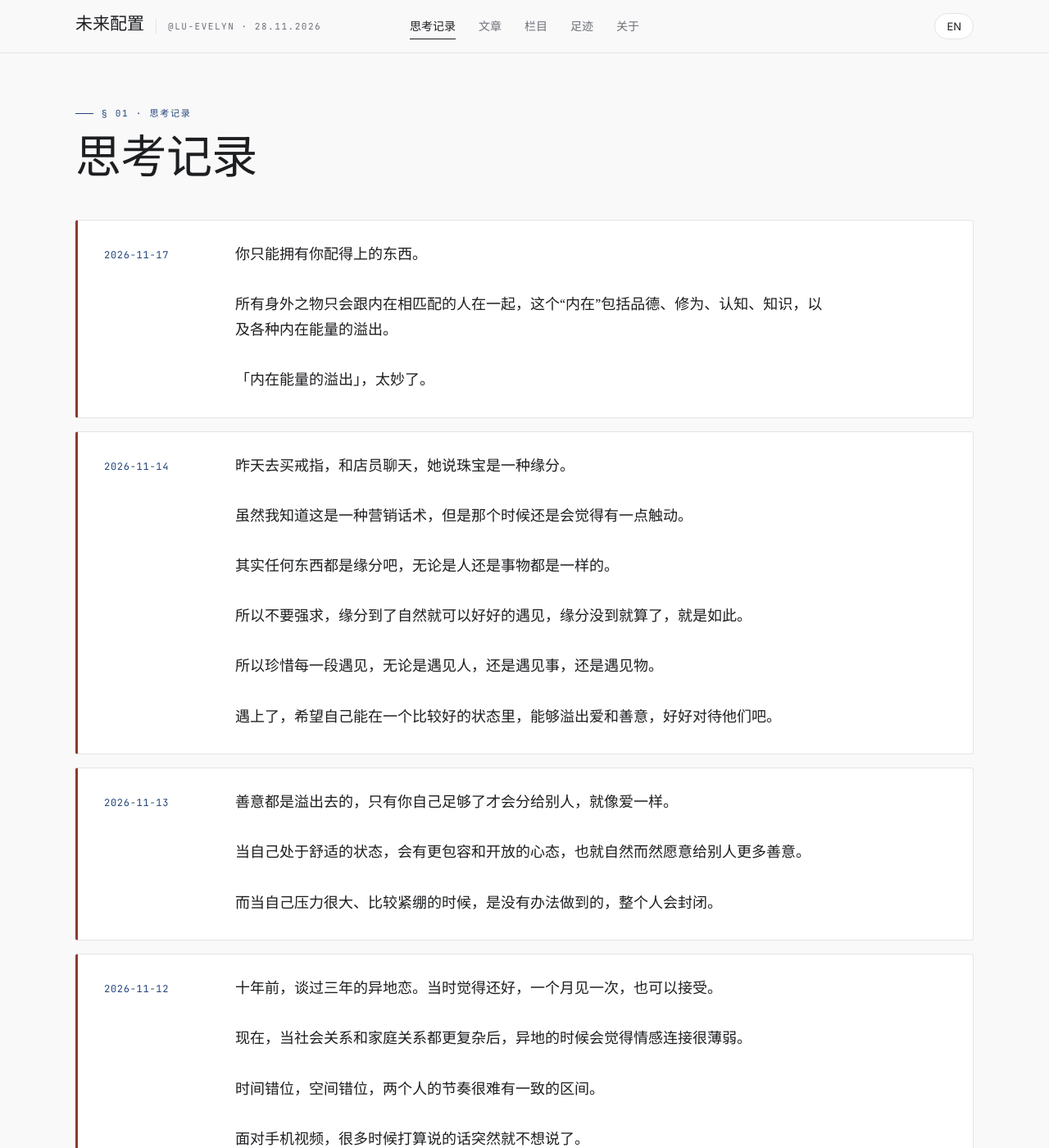
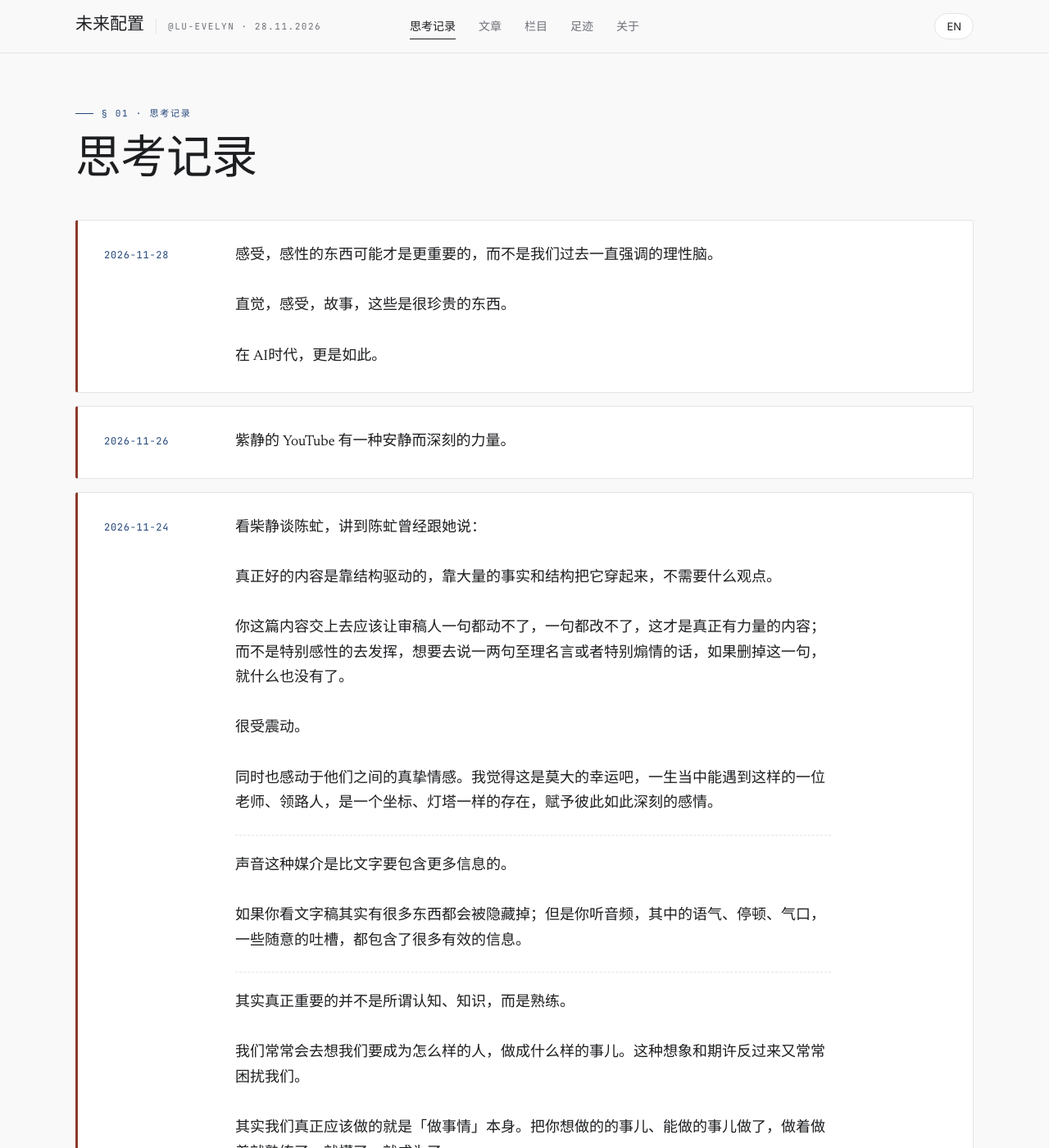
Before and after one commit to lu-evelyn/lu-evelyn.github.io, a Jekyll site: the page built from thoughts/index.html, in a window 1280 px wide and 1400 px high. Shown: the whole window at 82% size. Built offline with Jekyll 4.4.1, drawn with Linux system fonts in a browser that asks for light colours; some of the changed text lies outside the part shown.

Commit message:
更新 11 月思考记录和在想

```diff
--- a/_data/now.yml
+++ b/_data/now.yml
@@ -1,13 +1,23 @@
 # 首页“此刻”卡片。留空的行不显示。改完记得更新 updated。
 # 素材只用 Evelyn 本人的话。「在想」每次由 Evelyn 指定。
-updated: 2026-11-19
+updated: 2026-11-28
 zh:
   building: 自己的知识库
-  thinking: 内在能量的溢出
+  thinking: |-
+    感受，感性的东西可能才是更重要的，而不是我们过去一直强调的理性脑。
+
+    直觉，感受，故事，这些是很珍贵的东西。
+
+    在 AI时代，更是如此。
   reading: 《遥远的救世主》，《活着》
   writing: ""
 en:
   building: My own knowledge base
-  thinking: The overflow of inner energy
+  thinking: |-
+    Feelings, and the things we take in through feeling, may matter more than the rational mind we've always emphasized.
+
+    Intuition, feelings, stories. These are precious things.
+
+    Even more so in the age of AI.
   reading: The Distant Savior by Dou Dou; To Live by Yu Hua
   writing: ""
--- a/_data/thoughts.yml
+++ b/_data/thoughts.yml
@@ -364,3 +364,93 @@
     Everything outside a person stays only with someone whose inner life matches it. That "inner life" includes character, cultivation, understanding, knowledge, and the overflow of all kinds of inner energy.
 
     "The overflow of inner energy." That is beautifully put.
+
+- date: "2026-11-19"
+  zh: |
+    6.2sol 太难用了......用到生气😤
+  en: |
+    6.2sol is so hard to use...... I got angry using it 😤
+
+- date: "2026-11-24"
+  zh: |
+    It's all in a game, just play the role。
+
+    整个社会就是一个大型游戏，所有人都在这个 game 里面。社会会赋予我们一个位置，很多时候我们会不知不觉身处其中。
+
+    很多痛苦往往来自于人的想法和位置之间的差异。
+
+    而实际上我们能做的只是在这个位置上把这个事做好。
+  en: |
+    It's all in a game, just play the role.
+
+    Society as a whole is one big game, and everyone is in it. Society gives us a place, and often we find ourselves in it without even realizing it.
+
+    A lot of suffering comes from the gap between what people have in mind and the position they find themselves in.
+
+    In practice, all we can do is do the job well in the position we're in.
+
+- date: "2026-11-24"
+  zh: |
+    其实真正重要的并不是所谓认知、知识，而是熟练。
+
+    我们常常会去想我们要成为怎么样的人，做成什么样的事儿。这种想象和期许反过来又常常困扰我们。
+
+    其实我们真正应该做的就是「做事情」本身。把你想做的的事儿、能做的事儿做了，做着做着就熟练了，就懂了，就成为了。
+  en: |
+    What really matters is proficiency built through practice, more than what we call cognition or knowledge.
+
+    We often think about the kind of person we want to become and what we want to accomplish. Those imaginings and expectations often end up troubling us.
+
+    What we really need to do is get on with doing things. Do the things you want to do and can do. As you keep doing them, you get better, you understand, and you become the person you had in mind.
+
+- date: "2026-11-24"
+  zh: |
+    声音这种媒介是比文字要包含更多信息的。
+
+    如果你看文字稿其实有很多东西都会被隐藏掉；但是你听音频，其中的语气、停顿、气口，一些随意的吐槽，都包含了很多有效的信息。
+  en: |
+    Audio carries more information than text.
+
+    A transcript hides a lot of things. When you listen, the tone, the pauses, the moments when someone takes a breath, and the offhand complaints all tell you quite a bit.
+
+- date: "2026-11-24"
+  zh: |
+    看柴静谈陈虻，讲到陈虻曾经跟她说：
+
+    真正好的内容是靠结构驱动的，靠大量的事实和结构把它穿起来，不需要什么观点。
+
+    你这篇内容交上去应该让审稿人一句都动不了，一句都改不了，这才是真正有力量的内容；而不是特别感性的去发挥，想要去说一两句至理名言或者特别煽情的话，如果删掉这一句，就什么也没有了。
+
+    很受震动。
+
+    同时也感动于他们之间的真挚情感。我觉得这是莫大的幸运吧，一生当中能遇到这样的一位老师、领路人，是一个坐标、灯塔一样的存在，赋予彼此如此深刻的感情。
+  en: |
+    I watched Chai Jing talk about Chen Meng. She recalled something he once told her:
+
+    Truly good work is driven by structure. You take a great many facts and use the structure to string them together. You don't need to make a point.
+
+    When you hand in a piece, the editor should find that there isn't a single sentence they can move or change. That's what gives a piece real power. If you go off on an emotional riff and try to come up with a line or two of profound wisdom or something especially moving, take that line away and there's nothing left.
+
+    It shook me.
+
+    I was also moved by the sincerity of their feelings for each other. I think it's an enormous stroke of luck to meet a teacher and guide like that in your lifetime, someone who serves as a point of reference, like a lighthouse, and to come to care so deeply for each other.
+
+- date: "2026-11-26"
+  zh: |
+    紫静的 YouTube 有一种安静而深刻的力量。
+  en: |
+    There is a quiet, profound power to Zijing's YouTube channel.
+
+- date: "2026-11-28"
+  zh: |
+    感受，感性的东西可能才是更重要的，而不是我们过去一直强调的理性脑。
+
+    直觉，感受，故事，这些是很珍贵的东西。
+
+    在 AI时代，更是如此。
+  en: |
+    Feelings, and the things we take in through feeling, may matter more than the rational mind we've always emphasized.
+
+    Intuition, feelings, stories. These are precious things.
+
+    Even more so in the age of AI.
--- a/assets/css/site.css
+++ b/assets/css/site.css
@@ -84,6 +84,7 @@ img { max-width: 100%; display: block; }
 .now-card ul { list-style: none; margin: 0; padding: 0; }
 .now-card li { display: grid; grid-template-columns: 90px 1fr; gap: 16px; padding: 14px 0; border-top: 1px dashed var(--line); font-family: var(--serif); font-size: 16px; line-height: 1.5; }
 .now-card li .mono { padding-top: 3px; }
+.now-card li > span:last-child { white-space: pre-line; }
 .now-foot { margin: 16px 0 0; padding-top: 16px; border-top: 1px dashed var(--line); display: flex; justify-content: space-between; align-items: center; }
 .stamp { border: 1px solid var(--link); color: var(--link); padding: 3px 8px; letter-spacing: .1em; }
 .stats { display: flex; flex-wrap: wrap; gap: 0 28px; margin: 48px 0 0; padding: 14px 0; border-top: 1px solid var(--line); }
```
